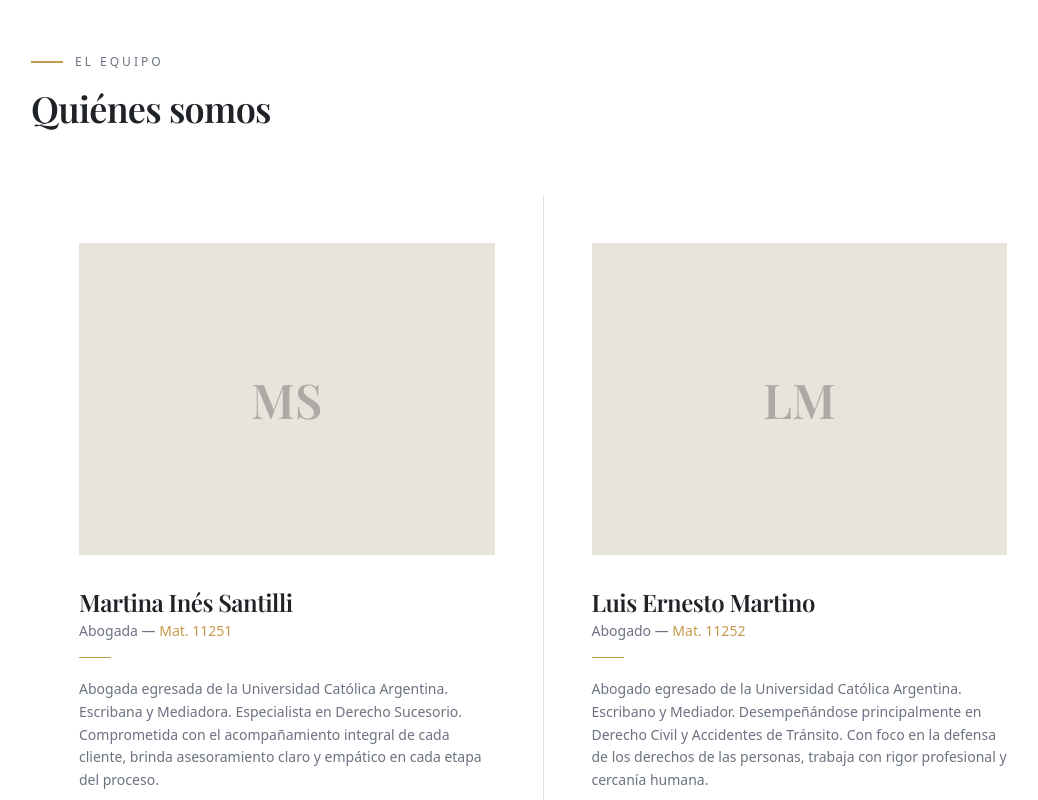
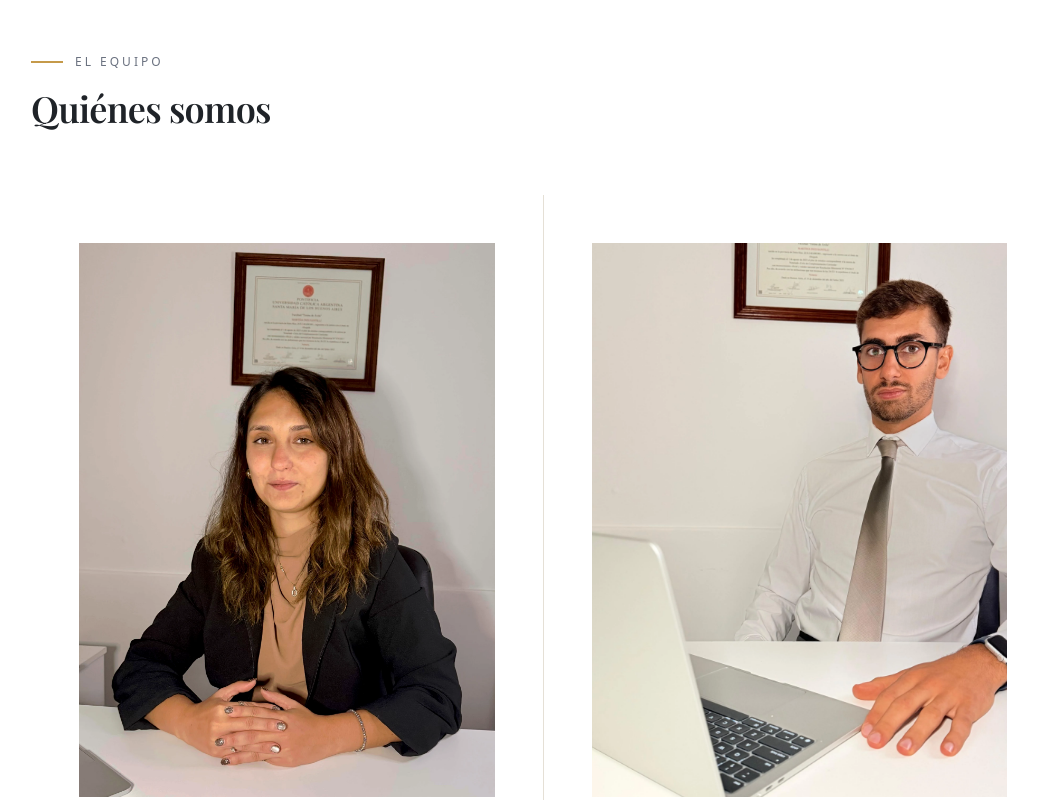
Before and after one commit to njaume/estudio-ms, a Next.js app: page / in a window 1280 px wide. Shown: the part 3620-4420 px from the top of the page, without its empty margins (97-1135 px from the left). Built offline with nearby package versions, Linux system fonts and the light colour scheme.

Commit message:
profile pics

```diff
--- a/src/components/sections/Team.tsx
+++ b/src/components/sections/Team.tsx
@@ -1,11 +1,13 @@
 "use client";
 
 import { useRef } from "react";
+import Image from "next/image";
 import { motion, useInView } from "framer-motion";
 
 const members = [
   {
-    initials: "MS",
+    photo: "/profile_2.webp",
+    imageClass: "object-cover",
     name: "Martina Inés Santilli",
     role: "Abogada",
     matricula: "Mat. 11251",
@@ -13,7 +15,8 @@ const members = [
     bio: "Abogada egresada de la Universidad Católica Argentina. Escribana y Mediadora. Especialista en Derecho Sucesorio. Comprometida con el acompañamiento integral de cada cliente, brinda asesoramiento claro y empático en cada etapa del proceso.",
   },
   {
-    initials: "LM",
+    photo: "/profile_1.webp",
+    imageClass: "object-cover scale-[1.4] object-top",
     name: "Luis Ernesto Martino",
     role: "Abogado",
     matricula: "Mat. 11252",
@@ -70,18 +73,15 @@ export default function Team() {
               className="bg-white p-10 md:p-12"
               aria-label={`Perfil de ${member.name}`}
             >
-              {/* Photo placeholder */}
-              <div
-                className="w-full aspect-[4/3] bg-placeholder-bg flex items-center justify-center mb-8 overflow-hidden"
-                role="img"
-                aria-label={`Foto de ${member.name} — a completar`}
-              >
-                <span
-                  className="font-serif text-5xl font-semibold text-charcoal/30 select-none"
-                  aria-hidden="true"
-                >
-                  {member.initials}
-                </span>
+              {/* Photo */}
+              <div className="relative w-full aspect-3/4 mb-8 overflow-hidden bg-placeholder-bg">
+                <Image
+                  src={member.photo}
+                  alt={`Foto de ${member.name}`}
+                  fill
+                  sizes="(max-width: 768px) 100vw, 50vw"
+                  className={member.imageClass}
+                />
               </div>
 
               {/* Info */}
```
Also changed, not shown: public/profile_1.webp (added), public/profile_2.webp (added).
